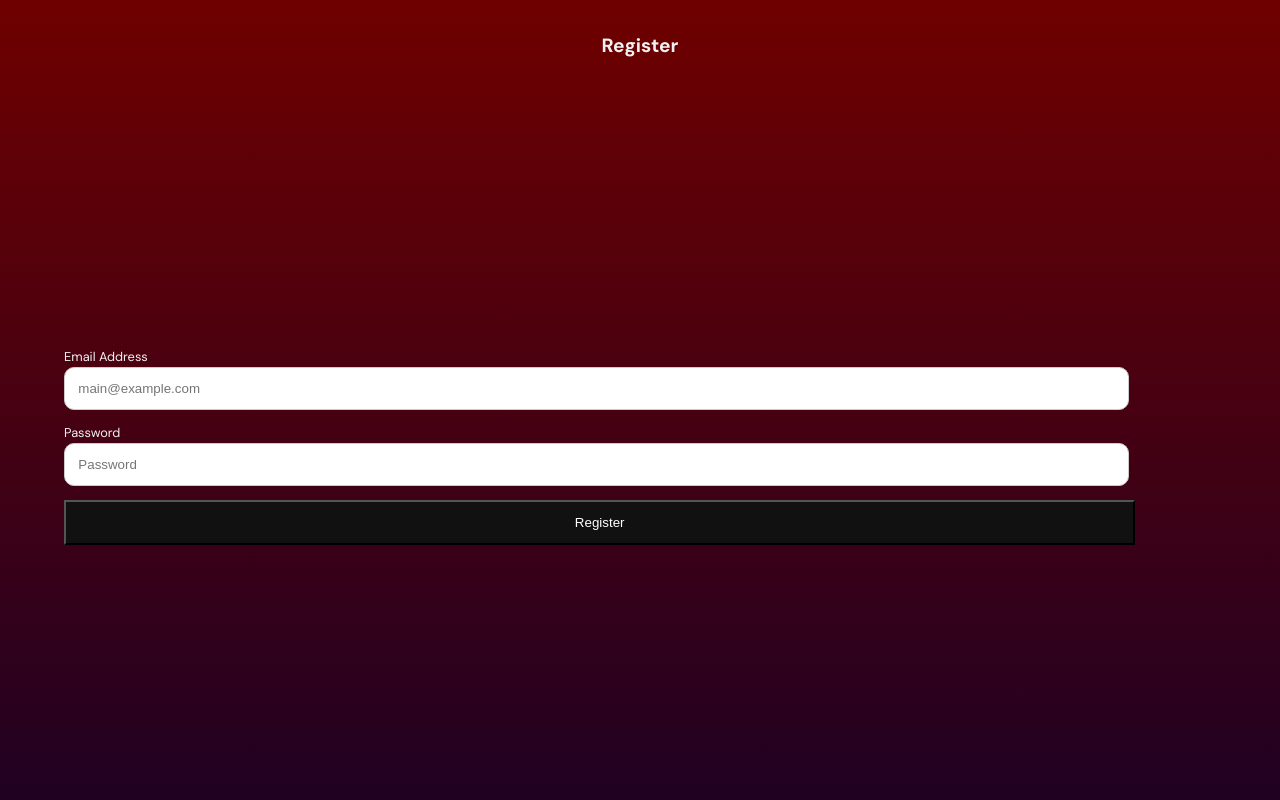
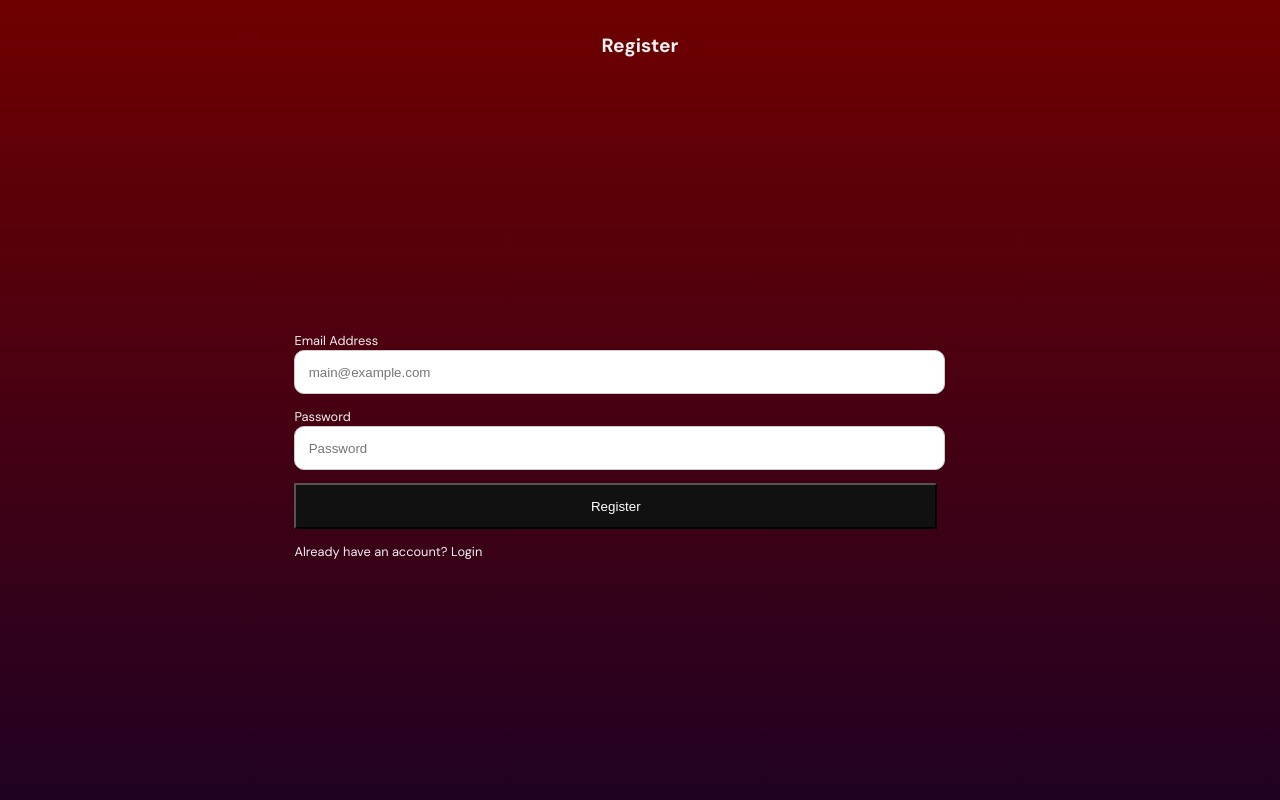
Before and after one commit to temic0des/hello-app, a Flask app: page /register in a window 1280 px wide. Run offline with Flask 3, Linux system fonts and the light colour scheme.

Commit message:
Auth Refactoring

```diff
--- a/static/css/style.css
+++ b/static/css/style.css
@@ -221,6 +221,7 @@ footer {
     background: #111;
     color: #fff;
     padding: 1em 0;
+    margin-bottom: 1em;
 }
 
 .news-section {
@@ -307,4 +308,9 @@ footer {
         display: flex;
         gap: 1rem;
     }
+
+    .main-login-register {
+        width: 60%;
+        margin: auto;
+    }
 }
--- /dev/null
+++ b/templates/auth/auth_base.html
@@ -0,0 +1,17 @@
+<!DOCTYPE html>
+<html lang="en">
+<head>
+    <meta charset="UTF-8">
+    <meta name="viewport" content="width=device-width, initial-scale=1.0">
+    <title>Hello - </title>
+    <link rel="stylesheet" type="text/css" href={{ url_for('static', filename='css/style.css') }}>
+</head>
+<body class="dm-sans-regular">
+    <main class="main-login-register">
+        <h2>{% block auth_header_title %}{% endblock %}</h2>
+        <div class="container">
+            {% block auth_content %}{% endblock %}
+        </div>
+    </main>
+</body>
+</html>
--- a/templates/auth/register.html
+++ b/templates/auth/register.html
@@ -1,15 +1,8 @@
-<!DOCTYPE html>
-<html lang="en">
-<head>
-    <meta charset="UTF-8">
-    <meta name="viewport" content="width=device-width, initial-scale=1.0">
-    <title>Hello - Register</title>
-    <link rel="stylesheet" href="css/style.css">
-</head>
-<body class="dm-sans-regular">
-    <main class="main-login-register">
-        <h2>Register</h2>
-        <div class="container">
+{% extends "auth/auth_base.html" %}
+
+{% block auth_header_title %}Register{% endblock %}
+
+{% block auth_content %}
     <form action="" method="post">
         <div class="form-group">
             <label>Email Address</label>
@@ -20,8 +13,8 @@
             <input type="password" name="password" id="password" placeholder="Password">
         </div>
         <button type="submit" class="button">Register</button>
+        <div>
+            Already have an account? <a href="/login">Login</a>
+        </div>
     </form>
-        </div>
-    </main>
-</body>
-</html>
+{% endblock %}
```
Also changed, not shown: templates/auth/login.html (+9 -16 lines). Lines whose indentation alone changed are shown as unchanged.
